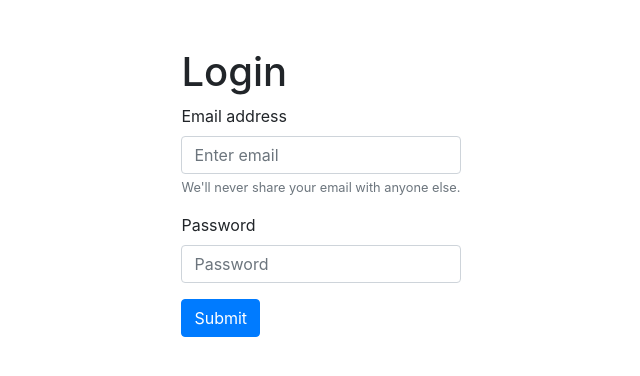
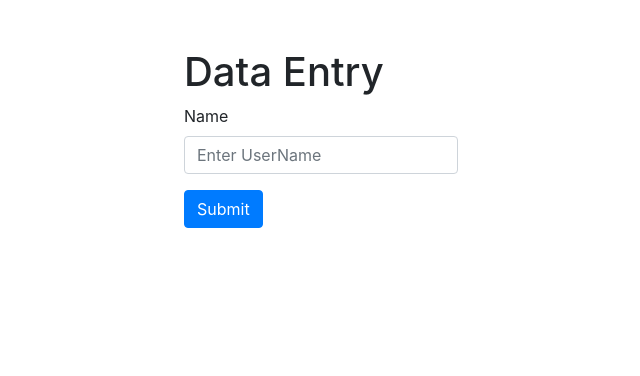
Before and after one commit to ArjunAnilPillai/Django-with-encrypted-database, a Django app: page / in a window 1280 px wide. Shown: the top 376 px of the page, without its empty margins (319-959 px from the left). Run offline with Django 3.2, Linux system fonts and the light colour scheme; some libraries are stand-ins or nearby versions.

Commit message:
Display page done

```diff
--- a/django_db_sec/templates/login.html
+++ b/django_db_sec/templates/login.html
@@ -10,38 +10,25 @@
 			integrity="sha384-Gn5384xqQ1aoWXA+058RXPxPg6fy4IWvTNh0E263XmFcJlSAwiGgFAW/dAiS6JXm"
 			crossorigin="anonymous"
 		/>
-    <title>Django Cookie Demo</title>
+		<title>Django DB Security Demo</title>
 	</head>
 	<body>
 		<div
 			class="container justify-content-center mt-5"
 			style="width: fit-content"
 		>
-      <h1>Login</h1>
+			<h1>Data Entry</h1>
 			<form action="{% url 'login' %}" method="post">
 				{% csrf_token %}
 				<div class="form-group">
-          <label for="exampleInputEmail1">Email address</label>
+					<label for="exampleInputEmail1">Name</label>
 					<input
-            type="email"
+						type="name"
 						name="email"
 						class="form-control"
 						id="exampleInputEmail1"
 						aria-describedby="emailHelp"
-            placeholder="Enter email"
-          />
-          <small id="emailHelp" class="form-text text-muted"
-            >We'll never share your email with anyone else.</small
-          >
-        </div>
-        <div class="form-group">
-          <label for="exampleInputPassword1">Password</label>
-          <input
-            type="password"
-            name="password"
-            class="form-control"
-            id="exampleInputPassword1"
-            placeholder="Password"
+						placeholder="Enter UserName"
 					/>
 				</div>
 				<button type="submit" class="btn btn-primary">Submit</button>
--- a/django_db_sec/user/admin.py
+++ b/django_db_sec/user/admin.py
@@ -1,7 +1,7 @@
 from django.contrib import admin
 from .models import person
 
-# admin.site.register(person)
-
-
 # Register your models here.
+@admin.register(person)
+class personAdmin(admin.ModelAdmin):
+    list_display = ("id", "name")
--- a/django_db_sec/user/models.py
+++ b/django_db_sec/user/models.py
@@ -3,5 +3,5 @@ from django.db import models
 # Create your models here.
 
 
-# class person(models.Model):
-#     ame = models.CharField(max_length=30)
+class person(models.Model):
+    name = models.CharField(max_length=1000)
--- a/django_db_sec/user/urls.py
+++ b/django_db_sec/user/urls.py
@@ -4,4 +4,5 @@ from .views import *
 urlpatterns = [
     path("", login, name="login"),
     path("logout/", logout, name="logout"),
+    path("display/", displayPage, name="displayPage"),
 ]
--- a/django_db_sec/user/views.py
+++ b/django_db_sec/user/views.py
@@ -3,6 +3,7 @@ from django.http import HttpResponseRedirect
 from django.shortcuts import reverse
 from random import choice
 from user.helperfunctions import generateFernet, encrypt, decrypt
+from .models import person
 
 # Global key
 key = b"7ZGS7-c5EdesRwUUkCfHxIJyVMbAW7rT1Fk6ethFu4c="
@@ -50,6 +51,13 @@ def login(request):
             username = decrypt(localf, username).decode()
             print("After Decryption =", username)
             context["username"] = username
+            curList = []
+            for i in person.objects.all():
+                curName = i.name[2:-1].encode()
+                print(curName)
+                curName = decrypt(globalf, curName).decode()
+                curList.append([i.id, curName])
+            print(curList)
 
             # Rendering
             return render(request, "home.html", context)
@@ -95,6 +103,8 @@ def login(request):
         localf = generateFernet(curKey)
         curKey = encrypt(globalf, curKey)
         username = username.encode()
+        curObj = person(name=encrypt(globalf, username))
+        curObj.save(curObj)
         username = encrypt(localf, username)
         print("Name stored in cookie =", username)
         username = curKey + username
@@ -130,3 +140,59 @@ def logout(request):
 
     # Rendering page
     return response
+
+
+def submitPage(request):
+    global key
+    globalf = generateFernet(key)
+
+    if request.method == "GET":
+        response = render(request, "login.html")
+
+    if request.method == "POST":
+        # Getting username
+        username = request.POST.get("email")
+
+        # Adding name to active users
+        active.append(username)
+
+        # Setting context for rendering
+        print("Submitted =", username)
+        # context = {
+        #     "username": username,
+        #     "login_status": "TRUE",
+        #     "users": ", ".join(active),
+        # }
+        response = render(request, "login.html")
+
+        # Encrypting username and curKey and then appending curKey to username
+        username = username.encode()
+        username = encrypt(globalf, username)
+        curObj = person(name=username)
+        curObj.save(curObj)
+        print("Name stored in database =", username)
+
+        # setting cookies
+        response.set_cookie("username", username)
+        response.set_cookie("logged_in", True)
+        response.set_cookie("timer", True, max_age=1000)
+        return response
+
+
+def displayPage(request):
+    if request.method == "GET":
+        global key
+        globalf = generateFernet(key)
+        print(person.objects.all())
+        curList = []
+        for i in person.objects.all():
+            curName = i.name[2:-1].encode()
+            curName = decrypt(globalf, curName).decode()
+            curList.append(str(i.id) + "\t" + curName)
+        curList = ["ID\tName"] + curList
+        context = {
+            "users": curList,
+        }
+        return render(request, "home.html", context)
+    else:
+        pass
```
Also changed, not shown: django_db_sec/templates/home.html (+2 -10 lines), django_db_sec/db.sqlite3, django_db_sec/user/migrations/0001_initial.py (added), django_db_sec/user/migrations/0002_auto_20220423_1711.py (added), django_db_sec/user/migrations/0003_auto_20220423_1715.py (added). Lines whose indentation alone changed are shown as unchanged.
